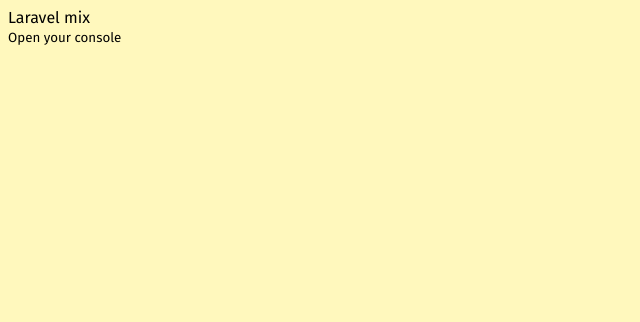
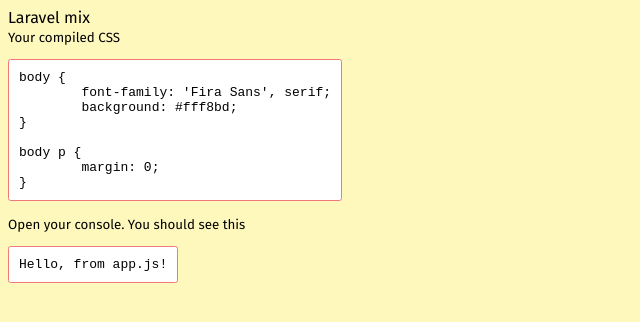
Before and after one commit to the94air/mixer, a website: page index.html in a window 1280 px wide. Shown: the whole page, without its empty margins (0-640 px from the left). Drawn offline with Linux system fonts and the light colour scheme.

Commit message:
Adding more content

```diff
--- a/index.html
+++ b/index.html
@@ -5,11 +5,30 @@
 	<title>Laravel Mix</title>
 	<link href="https://fonts.googleapis.com/css?family=Fira+Sans" rel="stylesheet">
 	<link rel="stylesheet" type="text/css" href="dist/css/app.css">
+	<style>
+		pre {
+			background: #fff;
+			border: 1px solid #f07a7a;
+			padding: 10px;
+			display: inline-block;
+			border-radius: 0.2em;
+		}
+	</style>
 </head>
 <body>
 
 	<p>Laravel mix</p>
-	<p><small>Open your console</small></p>
+	<p><small>Your compiled CSS</small></p>
+	<pre>body {
+	font-family: 'Fira Sans', serif;
+	background: #fff8bd;
+}
+
+body p {
+	margin: 0;
+}</pre>
+	<p><small>Open your console. You should see this</small></p>
+	<pre>Hello, from app.js!</pre>
 
 	<script type="text/javascript" src="dist/javascript/app.js"></script>
 </body>
```
